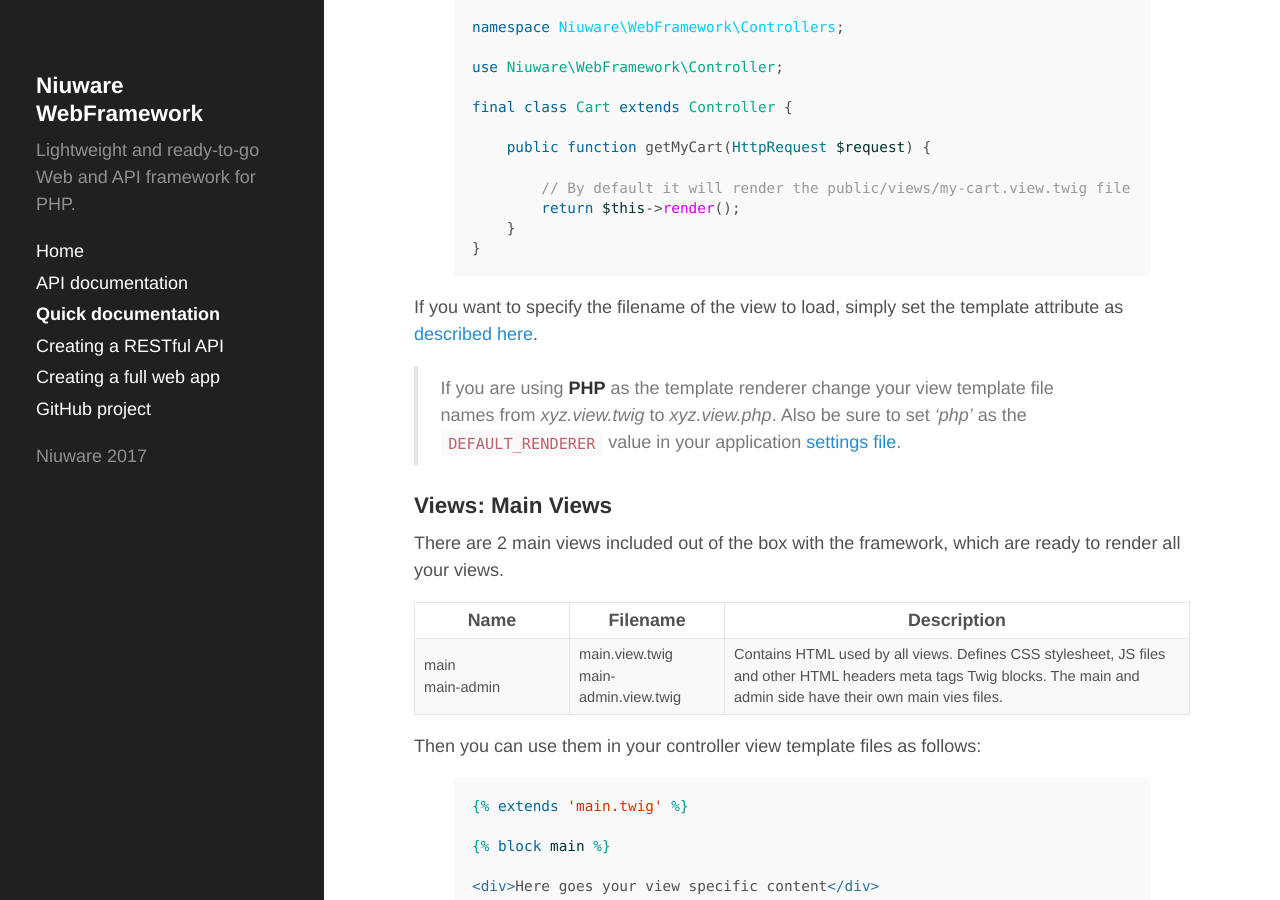
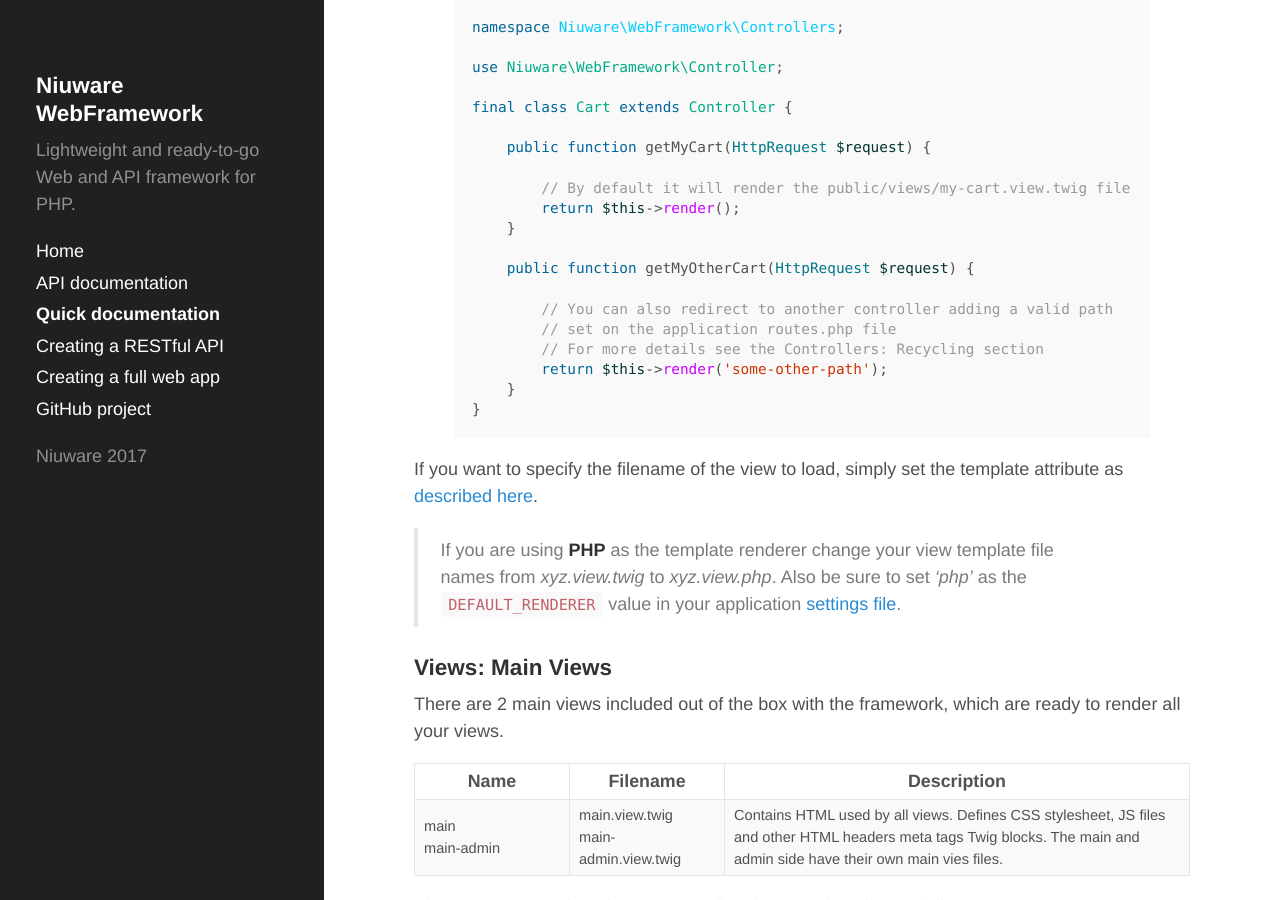
Before and after one commit to niuware/niuware.github.io, a Jekyll site: the page built from quick-docs.md, in a window 1280 px wide and 900 px high, scrolled down 15249 px. Built offline with Jekyll 4.4.1, drawn with Linux system fonts in a browser that asks for light colours; some of the changed text lies outside the part shown.

Commit message:
Updated with reference to Controller Recycling

```diff
--- a/quick-docs.md
+++ b/quick-docs.md
@@ -749,6 +749,14 @@ final class Cart extends Controller {
         // By default it will render the public/views/my-cart.view.twig file
         return $this->render();
     }
+
+    public function getMyOtherCart(HttpRequest $request) {
+
+        // You can also redirect to another controller adding a valid path
+        // set on the application routes.php file
+        // For more details see the Controllers: Recycling section
+        return $this->render('some-other-path');
+    }
 }
 
 {% endhighlight %}
```
Also changed, not shown: other parts of quick-docs.md (+1 -0 lines).
